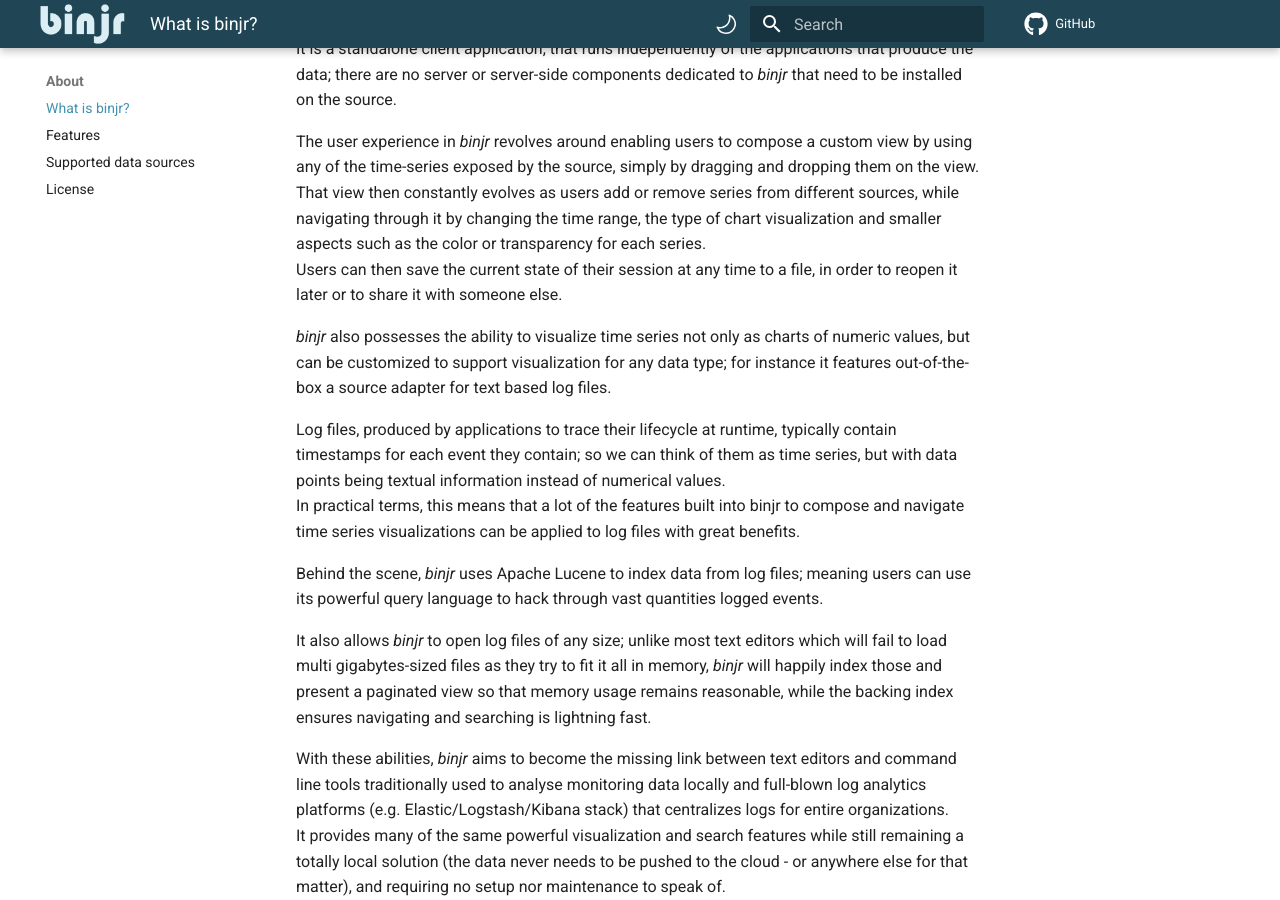
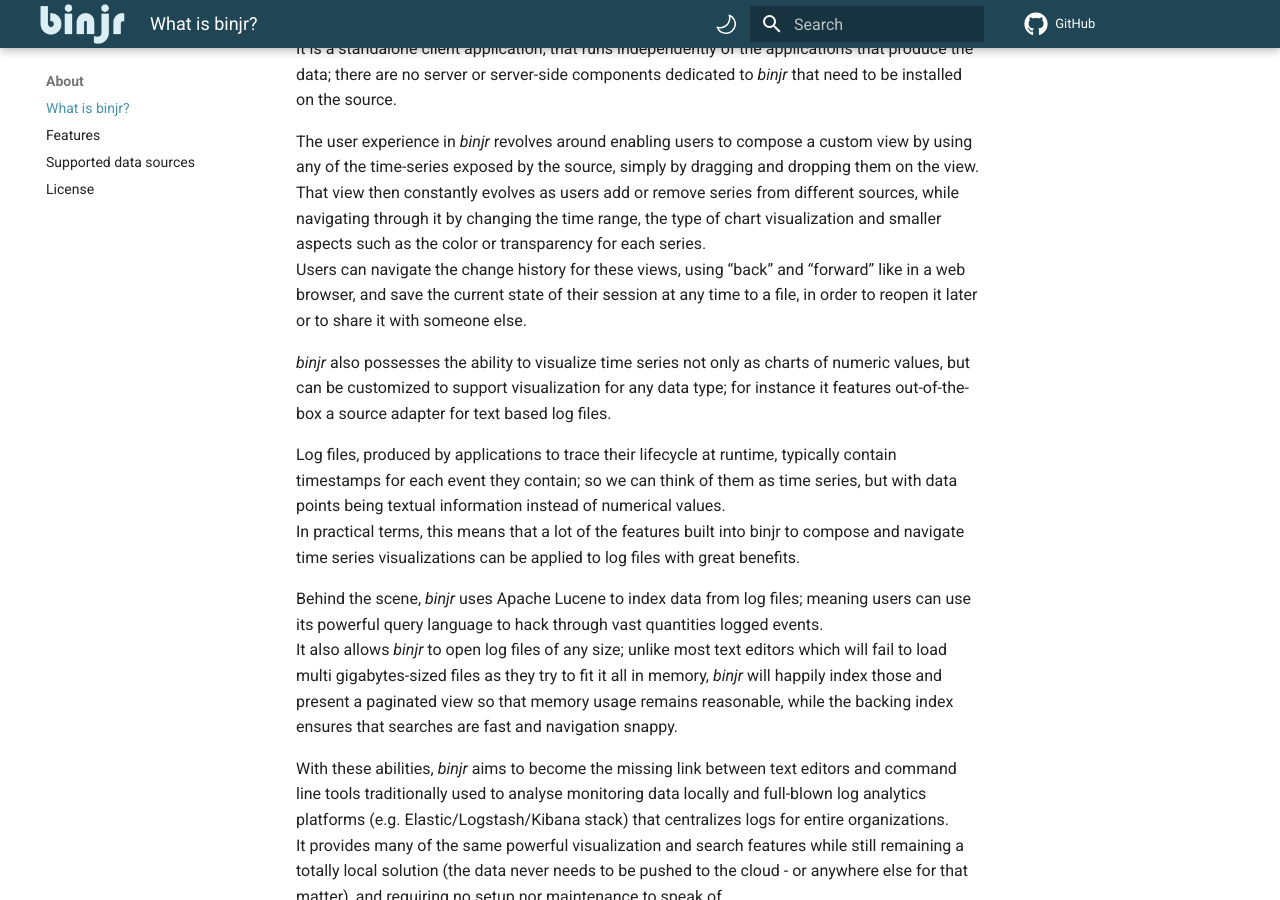
Before and after one commit to binjr/binjr.github.io, an MkDocs documentation site: the page built from docs/about/what_is_binjr.md, in a window 1280 px wide and 900 px high, scrolled down 310 px. Built offline with MkDocs 1.6.1 and Material for MkDocs 9.7.7, drawn with Linux system fonts in a browser that asks for light colours; comment, search, counter and statistics services are not loaded.

Commit message:
Updates to what_is_binjr.md

```diff
--- a/docs/about/what_is_binjr.md
+++ b/docs/about/what_is_binjr.md
@@ -9,9 +9,8 @@
 
 The user experience in _binjr_ revolves around enabling users to compose a custom view by using any of the time-series
 exposed by the source, simply by dragging and dropping them on the view.
-That view then constantly evolves as users add or remove series from different sources, while navigating through it by changing the time range,
-the type of chart visualization and smaller aspects such as the color or transparency for each series.
-Users can then save the current state of their session at any time to a file, in order to reopen it later or to share it with someone else.
+That view then constantly evolves as users add or remove series from different sources, while navigating through it by changing the time range, the type of chart visualization and smaller aspects such as the color or transparency for each series.
+Users can navigate the change history for these views, using "back" and "forward" like in a web browser, and save the current state of their session at any time to a file, in order to reopen it later or to share it with someone else.
 
 _binjr_ also possesses the ability to visualize time series not only as charts of numeric values, but can be customized to
 support visualization for any data type; for instance it features out-of-the-box a source adapter for text based log files.
@@ -24,10 +23,9 @@
 
 Behind the scene, _binjr_ uses Apache Lucene to index data from log files; meaning users can use its powerful query
 language to hack through vast quantities logged events.
-
 It also allows _binjr_ to open log files of any size; unlike most text editors which will fail to load multi
 gigabytes-sized files as they try to fit it all in memory, _binjr_ will happily index those and present a paginated view so
- that memory usage remains reasonable, while the backing index ensures navigating and searching is lightning fast.
+ that memory usage remains reasonable, while the backing index ensures that searches are fast and navigation snappy.
 
 
 With these abilities, _binjr_ aims to become the missing link between text editors and command line tools
```
